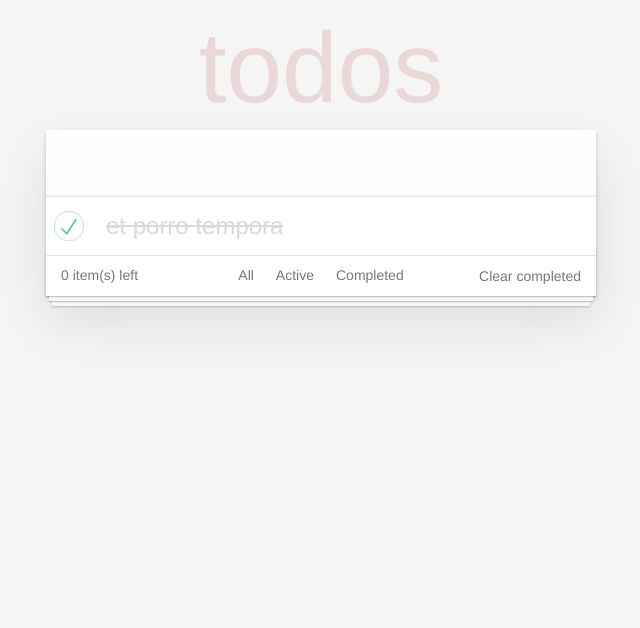
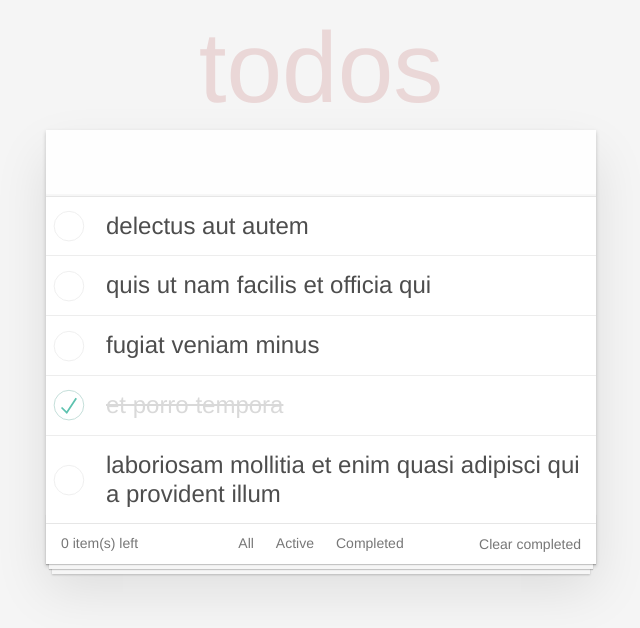
Before and after one commit to swkane/todo-redux, a React (Create React App) app in the folder todos/: page /completed in a window 1280 px wide. Shown: the top 628 px of the page, without its empty margins (319-959 px from the left). Built offline with nearby package versions, Linux system fonts and the light colour scheme.

Commit message:
correctly dipatching MARK_COMPLETE

```diff
--- a/todos/src/components/App.jsx
+++ b/todos/src/components/App.jsx
@@ -41,14 +41,6 @@ class App extends Component {
     this.setState({text: event.target.value});
   }
 
-  // checking a todo as complete
-  // handleComplete = index => () => this.setState({
-  //   todos: this.state.todos.map((todo, i) => index === i ? {
-  //     ...todo,
-  //     completed: !todo.completed
-  //   } : todo)
-  // });
-
   // deleting a todo
   handleDelete = index => () => this.setState({
     todos: this.state.todos.filter((todo, i) => index !== i)
@@ -69,7 +61,7 @@ class App extends Component {
           {/* <!-- This section should be hidden by default and shown when there are todos --> */}
 			  <section className="main">
           <Switch>
-            <Route exact path="/" render={() => <TodoList filter="all" todos={this.state.todos} onDelete={this.handleDelete} /*onCompleted={this.handleComplete}*/ />} />
+            <Route exact path="/" render={() => <TodoList filter="all" onDelete={this.handleDelete} /*onCompleted={this.handleComplete}*/ />} />
             <Route exact path="/active" render={() => <TodoList filter="active" todos={this.state.todos.filter(todo => !todo.completed)} onDelete={this.handleDelete} /*onCompleted={this.handleComplete}*/ />} />
             <Route exact path="/completed" render={() => <TodoList filter="complete" todos={this.state.todos.filter( todo => todo.completed)} onDelete={this.handleDelete} /*onCompleted={this.handleComplete}*/ />} />
           </Switch>
--- a/todos/src/components/TodoItem.jsx
+++ b/todos/src/components/TodoItem.jsx
@@ -6,7 +6,7 @@ import { withRouter } from 'react-router';
 
 class TodoItem extends React.Component {
     onComplete = () => {
-        this.props.dispatch(markComplete(this.props.index));
+        this.props.dispatch(markComplete(this.props.id));
     }
     render() {
         const { completed, onDelete, text } = this.props;
--- a/todos/src/components/TodoList.jsx
+++ b/todos/src/components/TodoList.jsx
@@ -1,15 +1,20 @@
 import React from 'react';
 import TodoItem from './TodoItem';
+import { connect } from 'react-redux';
 
 const TodoList = props => {
     return (
         <ul className="todo-list">
             {props.todos.map((todo, i) => (
-                <TodoItem key={i} index={i} text={todo.title} completed={todo.completed}
-                onDelete={props.onDelete(i)} /*onCompleted={props.onCompleted(i)}*/ />
+                <TodoItem key={i} id={todo.id} text={todo.title} completed={todo.completed}
+                onDelete={props.onDelete(i)} />
             ))}
         </ul>
     );
 }
 
-export default TodoList;
+const mapStateToProps = state => ({
+    todos: state.todos
+})
+
+export default connect(mapStateToProps)(TodoList);
--- a/todos/src/reducer.js
+++ b/todos/src/reducer.js
@@ -7,7 +7,6 @@ import {
 } from './actions';
 
 const initialState = {
-    text: '',
     todos
 }
 
@@ -19,7 +18,7 @@ export default (state = initialState, action) => {
                 todos: state.todos.map(
                     todo => todo.id === action.payload ?
                         { ...todo, completed: !todo.completed } :
-                        todo
+                        { ...todo }
                 )
             }
         case ADD_TODO:
```
Also changed, not shown: todos/src/index.js (+4 -4 lines).
